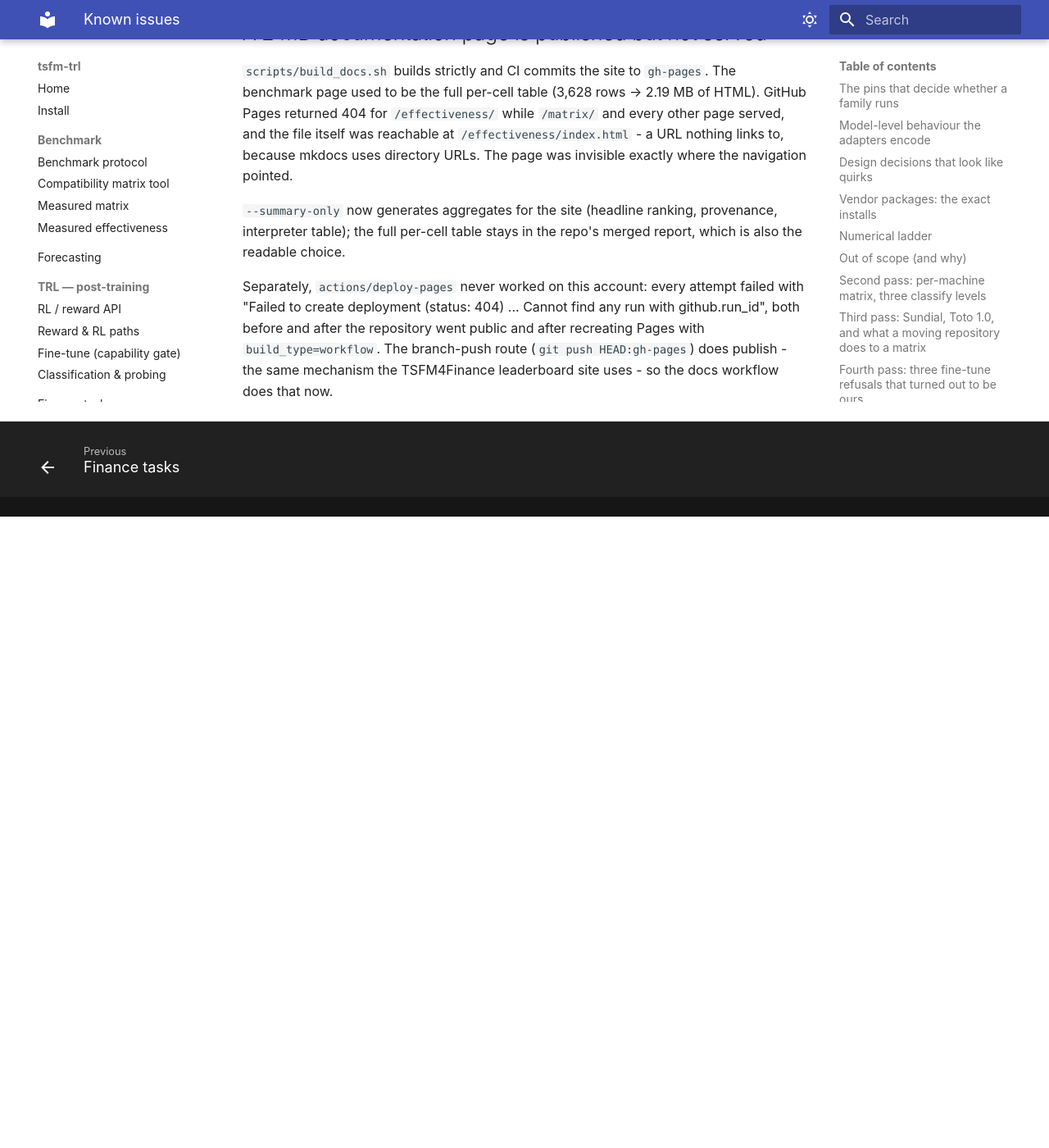
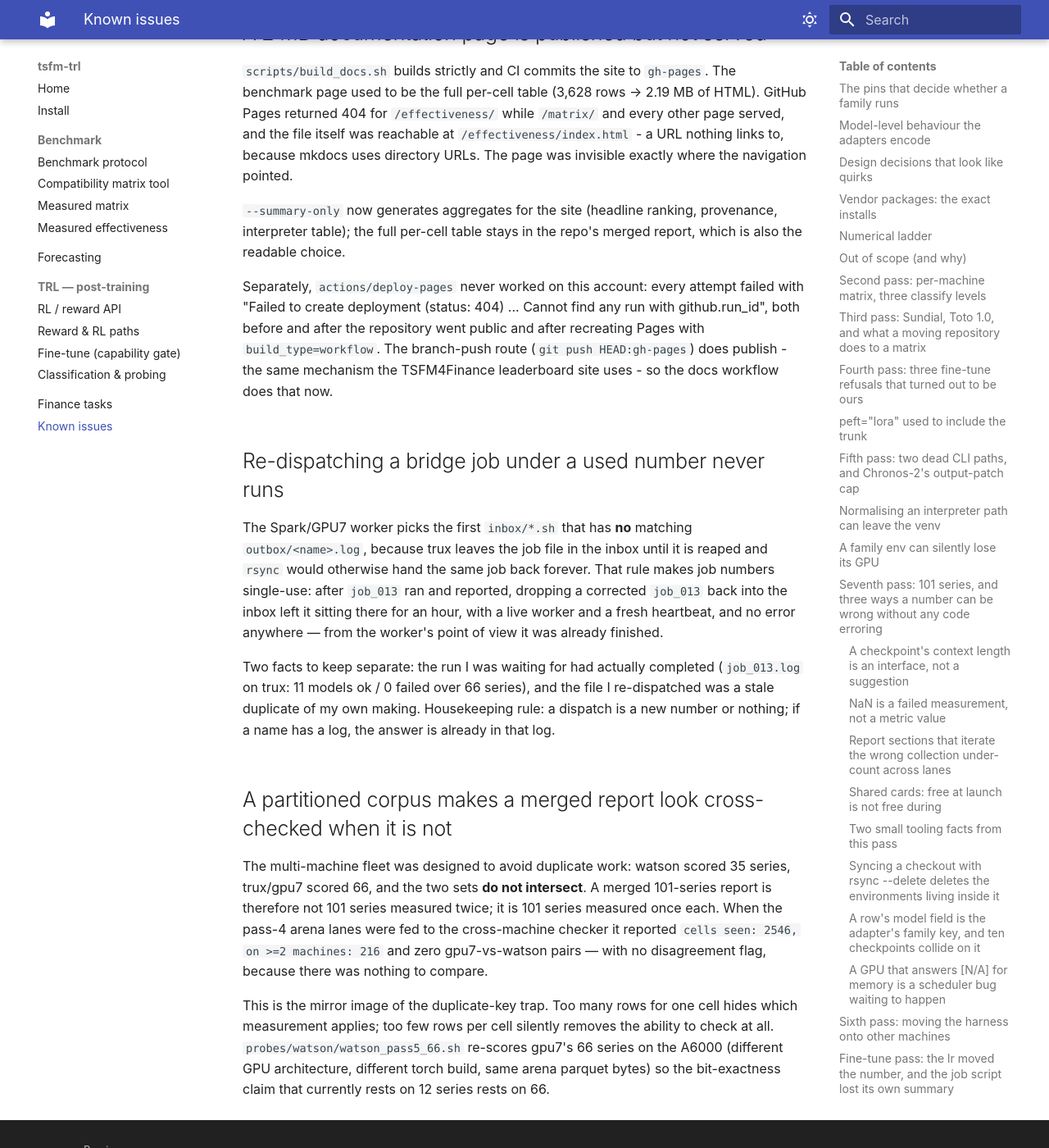
Before and after one commit to DobricLilujun/tsfm-trl, an MkDocs documentation site: the page built from docs/08_known_issues.md, in a window 1280 px wide and 1400 px high, scrolled down 20355 px. Shown: the whole window at 82% size. Built offline with MkDocs 1.6.1 and Material for MkDocs 9.7.7, drawn with Linux system fonts in a browser that asks for light colours; before the commit the page ends 20985 px from its top, so only the background shows below that.

Commit message:
docs/08: two silent distributed-systems traps (reused job number, partitioned corpus); dispatch guard + tests
Mirrors the vendored harness: the bridge dispatcher now numbers from the highest job number
ever seen and refuses a name whose log exists, since the worker silently skips such jobs;
and the merged 101-series report is documented as 101 series measured *once each*, which is
why the arena cross-machine stratum was 216 cells. probes/watson/watson_pass5_66.sh re-scores
the other machine's half to fix that.

```diff
--- a/docs/08_known_issues.md
+++ b/docs/08_known_issues.md
@@ -737,3 +737,32 @@ Separately, `actions/deploy-pages` never worked on this account: every attempt f
 before and after the repository went public and after recreating Pages with
 `build_type=workflow`. The branch-push route (`git push HEAD:gh-pages`) does publish - the
 same mechanism the TSFM4Finance leaderboard site uses - so the docs workflow does that now.
+
+## Re-dispatching a bridge job under a used number never runs
+
+The Spark/GPU7 worker picks the first `inbox/*.sh` that has **no** matching
+`outbox/<name>.log`, because trux leaves the job file in the inbox until it is reaped and
+`rsync` would otherwise hand the same job back forever. That rule makes job numbers
+single-use: after `job_013` ran and reported, dropping a corrected `job_013` back into the
+inbox left it sitting there for an hour, with a live worker and a fresh heartbeat, and no
+error anywhere — from the worker's point of view it was already finished.
+
+Two facts to keep separate: the run I was waiting for had actually completed (`job_013.log`
+on trux: 11 models ok / 0 failed over 66 series), and the file I re-dispatched was a stale
+duplicate of my own making. Housekeeping rule: a dispatch is a new number or nothing; if a
+name has a log, the answer is already in that log.
+
+## A partitioned corpus makes a merged report look cross-checked when it is not
+
+The multi-machine fleet was designed to avoid duplicate work: watson scored 35 series,
+trux/gpu7 scored 66, and the two sets **do not intersect**. A merged 101-series report is
+therefore not 101 series measured twice; it is 101 series measured once each. When the
+pass-4 arena lanes were fed to the cross-machine checker it reported
+`cells seen: 2546, on >=2 machines: 216` and zero gpu7-vs-watson pairs — with no disagreement
+flag, because there was nothing to compare.
+
+This is the mirror image of the duplicate-key trap. Too many rows for one cell hides which
+measurement applies; too few rows per cell silently removes the ability to check at all.
+`probes/watson/watson_pass5_66.sh` re-scores gpu7's 66 series on the A6000 (different GPU
+architecture, different torch build, same arena parquet bytes) so the bit-exactness claim
+that currently rests on 12 series rests on 66.
```
Also changed, not shown: 3 other files.
